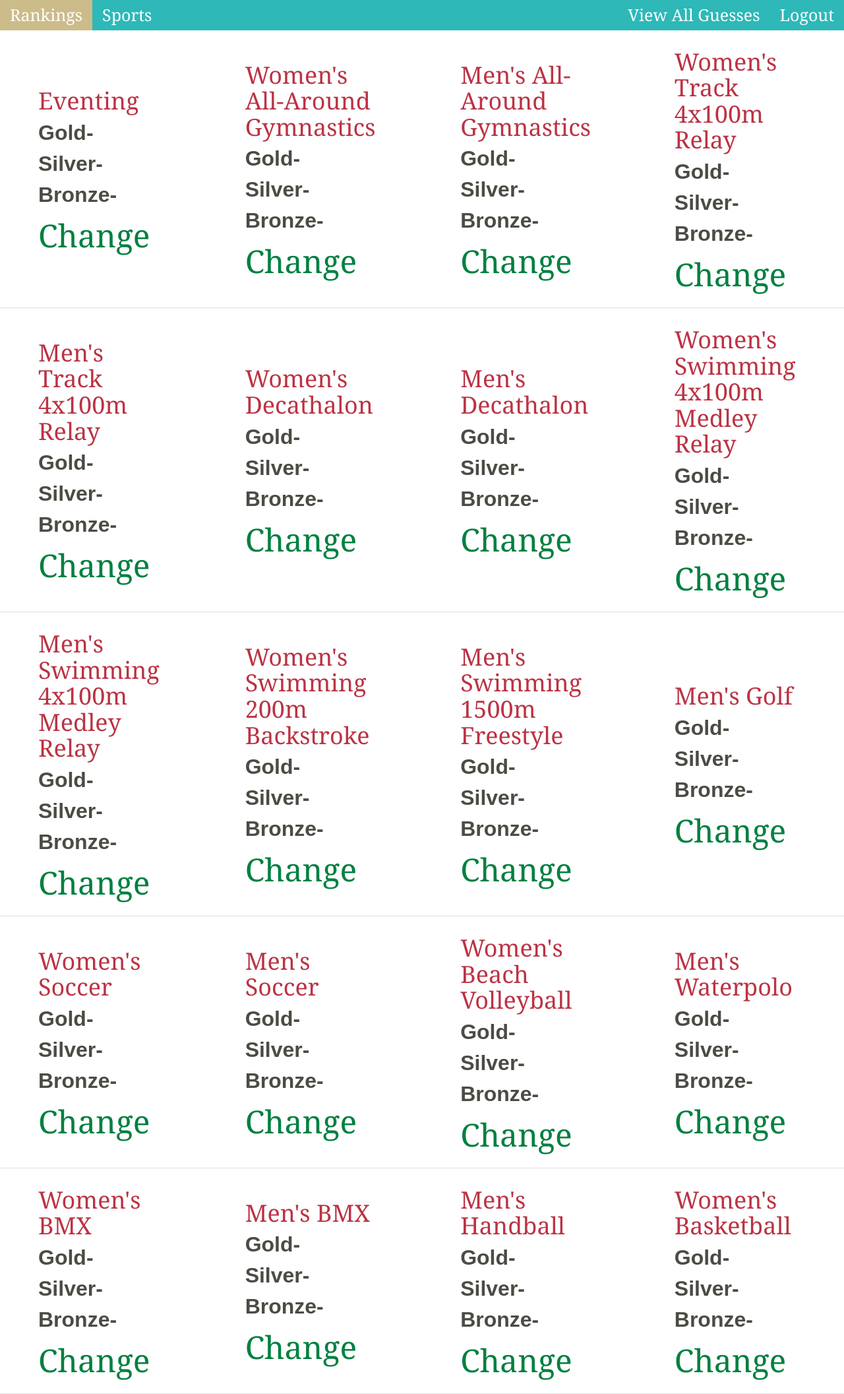
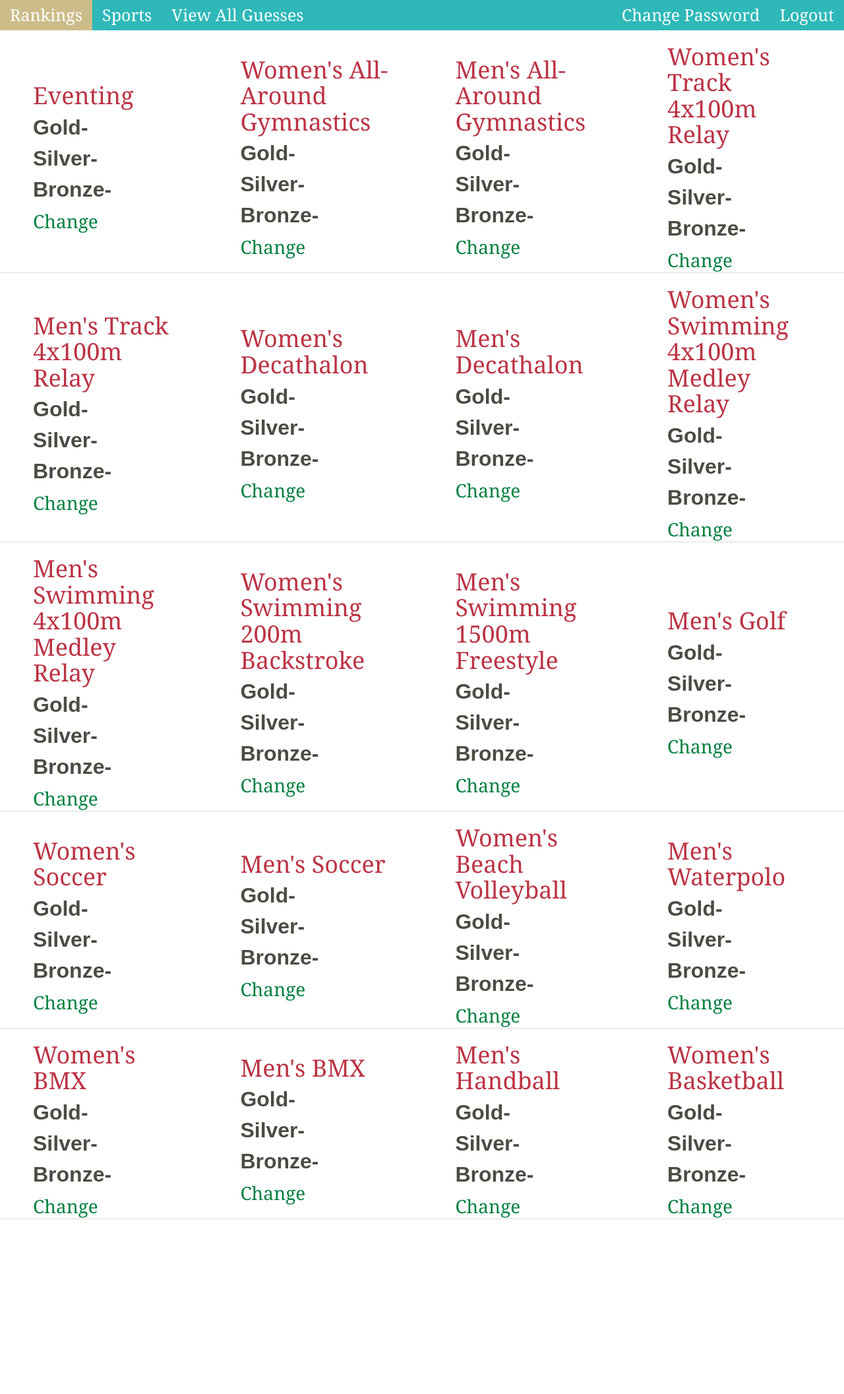
Before and after one commit to BoggsParty/Olympic-App, a Django app: template Main/templates/Main/viewall.html in a window 1280 px wide. Shown: the whole page at 66% size. After the commit the page ends 1848 px from the top, so only its background shows below. Run offline with Django 3.2, Linux system fonts and the light colour scheme; the template is opened without the code that fills it, so the values that code supplies are empty; some libraries are stand-ins or nearby versions.

Commit message:
updated to point of first production

```diff
--- a/CountryInfo/models.py
+++ b/CountryInfo/models.py
@@ -10,6 +10,7 @@ class Country(models.Model):
 class Sport(models.Model):
     sport_name = models.CharField(max_length=200, default='')
     sport_slug = models.SlugField(max_length=50, default='')
+    order = models.IntegerField(default=100)
     sport_description = models.TextField(default='Sport Description')
     scoring = models.TextField(default='score')
     favorite = models. TextField(default='favorites')
--- a/CountryInfo/templates/CountryInfo/sportmenu.html
+++ b/CountryInfo/templates/CountryInfo/sportmenu.html
@@ -3,11 +3,11 @@
 {% block content %}
 
 <div align="center">
-    <h1>List all Sports</h1>
+    <h1>All Sports</h1>
 
         {% for sport in sport %}
 
-        <br><a href="/sports/{{sport.sport_slug}}/">{{sport.sport_name}}</a1></br>
+        <br><a class="link1" href="/sports/{{sport.sport_slug}}/">{{sport.sport_name}}</a1></br>
 
         {% endfor %}
 </div>
--- a/CountryInfo/views.py
+++ b/CountryInfo/views.py
@@ -6,7 +6,7 @@ from django.db.models import Q
 
 @login_required
 def menu(request):
-    sport = Sport.objects.all()
+    sport = Sport.objects.order_by('order')
     return render(request, 'CountryInfo/sportmenu.html', {'sport': sport})
 
 @login_required
--- a/Main/static/css/dashboard.css
+++ b/Main/static/css/dashboard.css
@@ -22,6 +22,22 @@ p {
 }
 
 a {
+    color: #008040;
+    font-family: Georgia, serif;
+    font-size: 150%;
+    text-decoration: none;
+    text-align: center;
+}
+
+#link1 {
+    color: #008040;
+    font-family: Georgia, serif;
+    font-size: 175%;
+    text-decoration: none;
+    padding-left: 50px;
+}
+
+#link2 {
     color: #008040;
     font-family: Georgia, serif;
     font-size: 150%;
@@ -125,7 +141,6 @@ table {
 }
 
 th, td {
-    padding: 8px;
     border-bottom: 1px solid #ddd;
 }
 
--- a/Main/templates/Main/header.html
+++ b/Main/templates/Main/header.html
@@ -8,8 +8,9 @@
         <ul>
             <li><a class="left" href="/">Rankings</a></li>
             <li><a class="left" href="/sports/">Sports</a></li>
+            <li><a class="left" href="/view-all/">View All Guesses</a></li>
             <li><a class="right" href="/logout/">Logout</a></li>
-            <li><a class="right" href="/view-all/">View All Guesses</a></li>
+            <li><a class="right" target="_blank" href="/password_change/">Change Password</a></li>
         </ul>
         </div>
     </head>
--- a/Main/templates/Main/viewall.html
+++ b/Main/templates/Main/viewall.html
@@ -13,7 +13,7 @@
                     <p>{{ eventing.silver }}</p>
                     <p><b>Bronze-</b></p>
                     <p>{{ eventing.bronze }}</p>
-                    <p><a align="center" href="/submit/eventing/">Change</a></p></td>
+                    <a id="link1" href="/submit/eventing/">Change</a></td>
 
                     <td><h2>Women's All-Around Gymnastics</h2>
                     <p><b>Gold-</b></p>
@@ -22,7 +22,7 @@
                     <p>{{ womens_all_around_gymnastics.silver }}</p>
                     <p><b>Bronze-</b></p>
                     <p>{{ womens_all_around_gymnastics.bronze }}</p>
-                    <p><a align="center" href="/submit/womens-all-around-gymnastics/">Change</a></p></td>
+                    <a id="link1" href="/submit/womens-all-around-gymnastics/">Change</a></td>
 
                     <td><h2>Men's All-Around Gymnastics</h2>
                     <p><b>Gold-</b></p>
@@ -31,7 +31,7 @@
                     <p>{{ mens_all_around_gymnastics.silver }}</p>
                     <p><b>Bronze-</b></p>
                     <p>{{ mens_all_around_gymnastics.bronze }}</p>
-                    <p><a align="center" href="/submit/mens-all-around-gymnastics/">Change</a></p></td>
+                    <a id="link1" href="/submit/mens-all-around-gymnastics/">Change</a></td>
 
                     <td><h2>Women's Track 4x100m Relay</h2>
                     <p><b>Gold-</b></p>
@@ -40,7 +40,7 @@
                     <p>{{ womens_track_4x100_relay.silver }}</p>
                     <p><b>Bronze-</b></p>
                     <p>{{ womens_track_4x100_relay.bronze }}</p>
-                    <p><a align="center" href="/submit/womens-track-4x100-relay/">Change</a></p></td>
+                    <a id="link1" href="/submit/womens-track-4x100-relay/">Change</a></td>
                 </tr>
                 <tr>
                     <td><h2>Men's Track 4x100m Relay</h2>
@@ -50,7 +50,7 @@
                     <p>{{ mens_track_4x100_relay.silver }}</p>
                     <p><b>Bronze-</b></p>
                     <p>{{ mens_track_4x100_relay.bronze }}</p>
-                    <p><a align="center" href="/submit/mens-track-4x100-relay/">Change</a></p></td>
+                    <a id="link1" href="/submit/mens-track-4x100-relay/">Change</a></td>
 
                     <td><h2>Women's Decathalon</h2>
                     <p><b>Gold-</b></p>
@@ -59,7 +59,7 @@
                     <p>{{ womens_decathalon.silver }}</p>
                     <p><b>Bronze-</b></p>
                     <p>{{ womens_decathalon.bronze }}</p>
-                    <p><a align="center" href="/submit/womens-decathalon/">Change</a></p></td>
+                    <a id="link1" href="/submit/womens-decathalon/">Change</a></td>
 
                     <td><h2>Men's Decathalon</h2>
                     <p><b>Gold-</b></p>
@@ -68,7 +68,7 @@
                     <p>{{ mens_decathalon.silver }}</p>
                     <p><b>Bronze-</b></p>
                     <p>{{ mens_decathalon.bronze }}</p>
-                    <p><a align="center" href="/submit/mens-decathalon/">Change</a></p></td>
+                    <a id="link1" href="/submit/mens-decathalon/">Change</a></td>
 
                     <td><h2>Women's Swimming 4x100m Medley Relay</h2>
                     <p><b>Gold-</b></p>
@@ -77,7 +77,7 @@
                     <p>{{ womens_swimming_4x100_medley_relay.silver }}</p>
                     <p><b>Bronze-</b></p>
                     <p>{{ womens_swimming_4x100_medley_relay.bronze }}</p>
-                    <p><a align="center" href="/submit/womens-swimming-4x100-medley-relay/">Change</a></p></td>
+                    <a id="link1" href="/submit/womens-swimming-4x100-medley-relay/">Change</a></td>
                 </tr>
                 <tr>
                     <td><h2>Men's Swimming 4x100m Medley Relay</h2>
@@ -87,7 +87,7 @@
                     <p>{{ mens_swimming_4x100_medley_relay.silver }}</p>
                     <p><b>Bronze-</b></p>
                     <p>{{ mens_swimming_4x100_medley_relay.bronze }}</p>
-                    <p><a align="center" href="/submit/mens-swimming-4x100-medley-relay/">Change</a></p></td>
+                    <a id="link1" href="/submit/mens-swimming-4x100-medley-relay/">Change</a></td>
 
                     <td><h2>Women's Swimming 200m Backstroke</h2>
                     <p><b>Gold-</b></p>
@@ -96,7 +96,7 @@
                     <p>{{ womens_swimming_200m_backstroke.silver }}</p>
                     <p><b>Bronze-</b></p>
                     <p>{{ womens_swimming_200m_backstroke.bronze }}</p>
-                    <p><a align="center" href="/submit/womens-swimming-200m-backstroke/">Change</a></p></td>
+                    <a id="link1" href="/submit/womens-swimming-200m-backstroke/">Change</a></td>
 
                     <td><h2>Men's Swimming 1500m Freestyle</h2>
                     <p><b>Gold-</b></p>
@@ -105,7 +105,7 @@
                     <p>{{ mens_swimming_1500m_freestyle.silver }}</p>
                     <p><b>Bronze-</b></p>
                     <p>{{ mens_swimming_1500m_freestyle.bronze }}</p>
-                    <p><a align="center" href="/submit/mens-swimming-1500-freestyle/">Change</a></p></td>
+                    <a id="link1" href="/submit/mens-swimming-1500-freestyle/">Change</a></td>
 
                     <td><h2>Men's Golf</h2>
                     <p><b>Gold-</b></p>
@@ -114,7 +114,7 @@
                     <p>{{ mens_golf.silver }}</p>
                     <p><b>Bronze-</b></p>
                     <p>{{ mens_golf.bronze }}</p>
-                    <p><a align="center" href="/submit/mens-golf/">Change</a></p></td>
+                    <a id="link1" href="/submit/mens-golf/">Change</a></td>
                 </tr>
                 <tr>
                     <td><h2>Women's Soccer</h2>
@@ -124,7 +124,7 @@
                     <p>{{ womens_soccer.silver }}</p>
                     <p><b>Bronze-</b></p>
                     <p>{{ womens_soccerf.bronze }}</p>
-                    <p><a align="center" href="/submit/womens-soccer/">Change</a></p></td>
+                    <a id="link1" href="/submit/womens-soccer/">Change</a></td>
 
                     <td><h2>Men's Soccer</h2>
                     <p><b>Gold-</b></p>
@@ -133,7 +133,7 @@
                     <p>{{ mens_soccer.silver }}</p>
                     <p><b>Bronze-</b></p>
                     <p>{{ mens_soccer.bronze }}</p>
-                    <p><a align="center" href="/submit/mens-soccer/">Change</a></p></td>
+                    <a id="link1" href="/submit/mens-soccer/">Change</a></td>
 
                     <td><h2>Women's Beach Volleyball</h2>
                     <p><b>Gold-</b></p>
@@ -142,7 +142,7 @@
                     <p>{{ womens_beach_volleyball.silver }}</p>
                     <p><b>Bronze-</b></p>
                     <p>{{ womens_beach_volleyball.bronze }}</p>
-                    <p><a align="center" href="/submit/womens-beach-volleyball/">Change</a></p></td>
+                    <a id="link1" href="/submit/womens-beach-volleyball/">Change</a></td>
 
                     <td><h2>Men's Waterpolo</h2>
                     <p><b>Gold-</b></p>
@@ -151,7 +151,7 @@
                     <p>{{ mens_waterpolo.silver }}</p>
                     <p><b>Bronze-</b></p>
                     <p>{{ mens_waterpolo.bronze }}</p>
-                    <p><a align="center" href="/submit/mens_waterpolo/">Change</a></p></td>
+                    <a id="link1" href="/submit/mens_waterpolo/">Change</a></td>
                 </tr>
                 <tr>
                     <td><h2>Women's BMX</h2>
@@ -161,7 +161,7 @@
                     <p>{{ womens_bmx.silver }}</p>
                     <p><b>Bronze-</b></p>
                     <p>{{ womens_bmx.bronze }}</p>
-                    <p><a align="center" href="/submit/womens-bmx/">Change</a></p></td>
+                    <a id="link1" href="/submit/womens-bmx/">Change</a></td>
 
                     <td><h2>Men's BMX</h2>
                     <p><b>Gold-</b></p>
@@ -170,7 +170,7 @@
                     <p>{{ mens_bmx.silver }}</p>
                     <p><b>Bronze-</b></p>
                     <p>{{ mens_bmx.bronze }}</p>
-                    <p><a align="center" href="/submit/mens-bmx/">Change</a></p></td>
+                    <a id="link1" href="/submit/mens-bmx/">Change</a></td>
 
                     <td><h2>Men's Handball</h2>
                     <p><b>Gold-</b></p>
@@ -179,7 +179,7 @@
                     <p>{{ mens_handball.silver }}</p>
                     <p><b>Bronze-</b></p>
                     <p>{{ mens_handball.bronze }}</p>
-                    <p><a align="center" href="/submit/mens-handball/">Change</a></p></td>
+                    <a id="link1" href="/submit/mens-handball/">Change</a></td>
 
                     <td><h2>Women's Basketball</h2>
                     <p><b>Gold-</b></p>
@@ -188,7 +188,7 @@
                     <p>{{ womens_basketball.silver }}</p>
                     <p><b>Bronze-</b></p>
                     <p>{{ womens_basketball.bronze }}</p>
-                    <p><a align="center" href="/submit/womens-basketball/">Change</a></p></td>
+                    <a id="link1" href="/submit/womens-basketball/">Change</a></td>
                 </tr>
             </table>
         </div>
--- /dev/null
+++ b/Main/templates/registration/create_account_success.html
@@ -0,0 +1,3 @@
+<h1 align="center"><font  color="#bb3344">Your account has been created. Please click
+    <a align="center" href="/register/"><font  color="#008040">here</font></a>
+to login and finish registration.</font></h1>
--- a/Main/urls.py
+++ b/Main/urls.py
@@ -15,9 +15,11 @@ url(r'^password-confirmation/', views.password_confirmation, name='password_conf
 url(r'^retrieve-username/', views.retrieve_username, name='retrieve_username'),
 url(r'^retrieve-username-confirmation/', views.retrieve_username_confirmation, name='username_confirmation'),
 url(r'^', include('django.contrib.auth.urls')),
+url(r'^successful/', views.create_account_success, name='create_account_success'),
+#url(r'^account-settings/', views.account_settings, name='account_settings'),
 url('^create-account/', CreateView.as_view(
         template_name='registration/createaccount.html',
         form_class=UserCreationForm,
-        success_url='/register/'
+        success_url='/successful/'
     )),
 ]
```
Also changed, not shown: Main/templates/registration/account-settings.html (added, +20 -0 lines), Main/views.py (+9 -2 lines), .gitignore/db.sqlite3, CountryInfo/migrations/0012_sport_order.py (added), UserSelections/migrations/0017_auto_20160619_0012.py (added), UserSelections/migrations/0018_auto_20160619_0015.py (added), UserSelections/migrations/0019_auto_20160619_2308.py (added).
